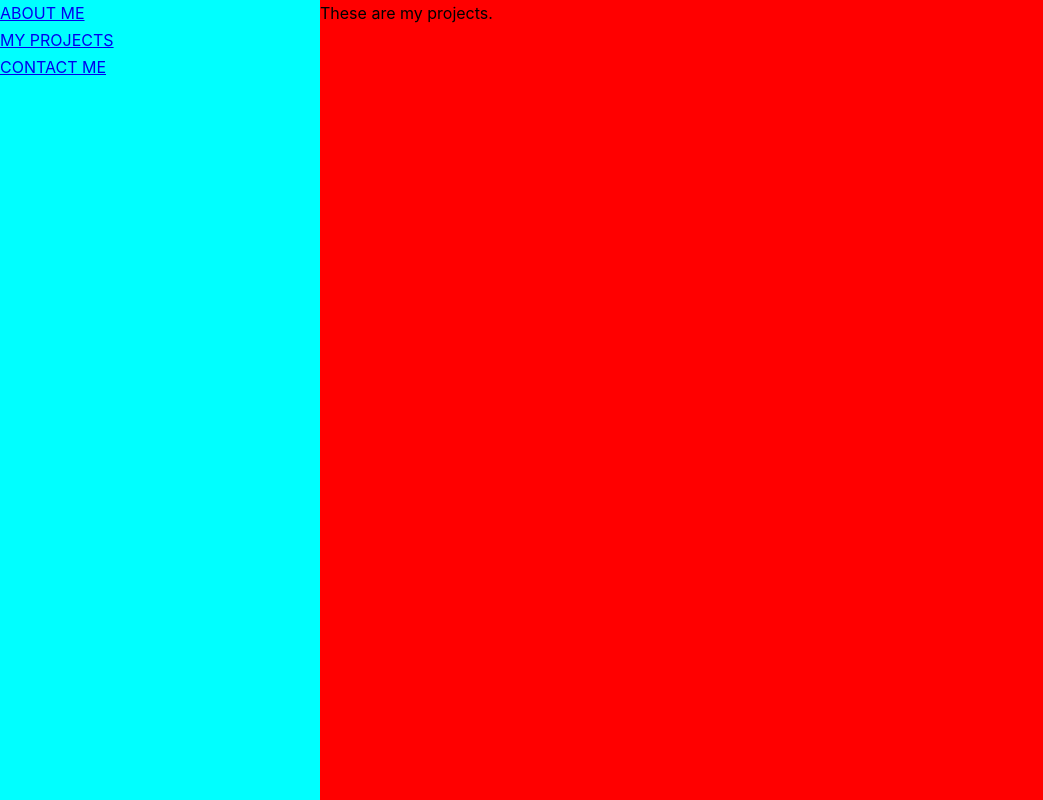
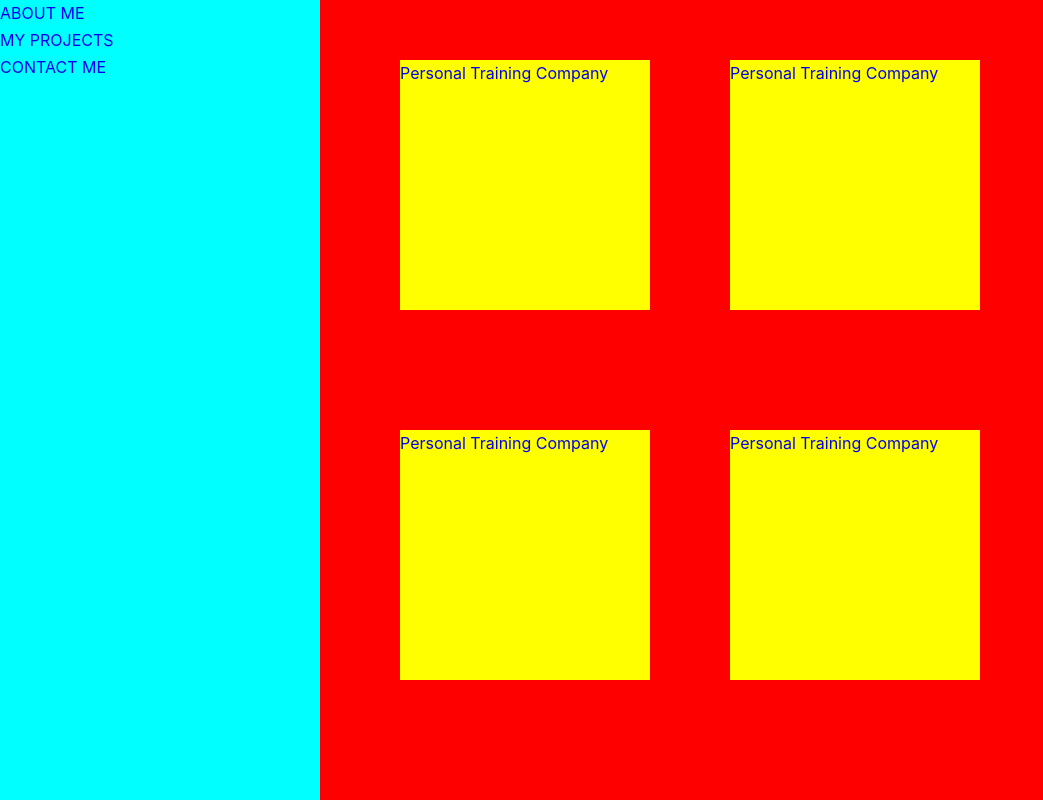
Before and after one commit to linhpham199/linh-website, a React (Create React App) app: page /projects in a window 1280 px wide. Shown: the whole page, without its empty margins (0-1043 px from the left). Built offline with nearby package versions, Linux system fonts and the light colour scheme.

Commit message:
Added cards

```diff
--- a/src/components/ProjectCard.js
+++ b/src/components/ProjectCard.js
@@ -3,14 +3,16 @@ import React, { Component } from 'react';
 class ProjectCard extends Component {
   render() {
     return (
-      <div>
-        <div>
+      <div className="card">
+        <a href={this.props.link} target="_blank" rel="noopener noreferrer">
+        <div className="card__side card__side--front">
           {this.props.name}
         </div>
 
-        <div>
+        <div className="card__side card__side--back">
           (programming language tags)
         </div>
+        </a>
       </div>
     );
   }
--- /dev/null
+++ b/src/scss/components/_card.scss
@@ -0,0 +1,34 @@
+.card {
+  height: 25rem;
+  width: 25rem;
+  margin: 6rem 0 6rem 8rem;
+  position: relative;
+  float: left;
+
+
+  &__side {
+    position: absolute;
+    height: 25rem;
+    width: 25rem;
+    backface-visibility: hidden;
+    transition: all .4s;
+
+    &--front {
+      background-color: yellow;
+    }
+
+    &--back {
+      background-color: yellowgreen;
+      transform: rotateY(180deg);
+    }
+  }
+
+  &:hover &__side--front {
+    transform: rotateY(-180deg);
+  }
+
+  &:hover &__side--back {
+      transform: rotateY(0);
+  }
+
+}
--- a/src/scss/index.scss
+++ b/src/scss/index.scss
@@ -5,3 +5,5 @@
 
 @import "base/typhography";
 @import "base/base";
+
+@import "components/card";
--- a/src/scss/layout/_main-menu.scss
+++ b/src/scss/layout/_main-menu.scss
@@ -2,4 +2,5 @@
   background-color: red;
   height: 100vh;
   width: 75vw;
+  overflow: auto;
 }
--- a/src/scss/pages/_home.scss
+++ b/src/scss/pages/_home.scss
@@ -2,3 +2,12 @@
   display: flex;
   justify-content: flex-start;
 }
+
+a {
+  &:link,
+  &:visited,
+  &:hover {
+    text-decoration: none;
+    cursor: pointer;
+  }
+}
--- a/src/views/MyProjects.js
+++ b/src/views/MyProjects.js
@@ -1,10 +1,17 @@
 import React, { Component } from 'react';
+import ProjectCard from '../components/ProjectCard';
 
 class MyProjects extends Component {
   render() {
     return (
       <div>
-        These are my projects.
+        <ProjectCard name="Personal Training Company" link="#"/>
+        <ProjectCard name="Personal Training Company" link="#"/>
+        <ProjectCard name="Personal Training Company" link="#"/>
+        <ProjectCard name="Personal Training Company" link="#"/>
+        <ProjectCard name="Personal Training Company" link="#"/>
+        <ProjectCard name="Personal Training Company" link="#"/>
+        <ProjectCard name="Personal Training Company" link="#"/>
       </div>
     );
   }
```
